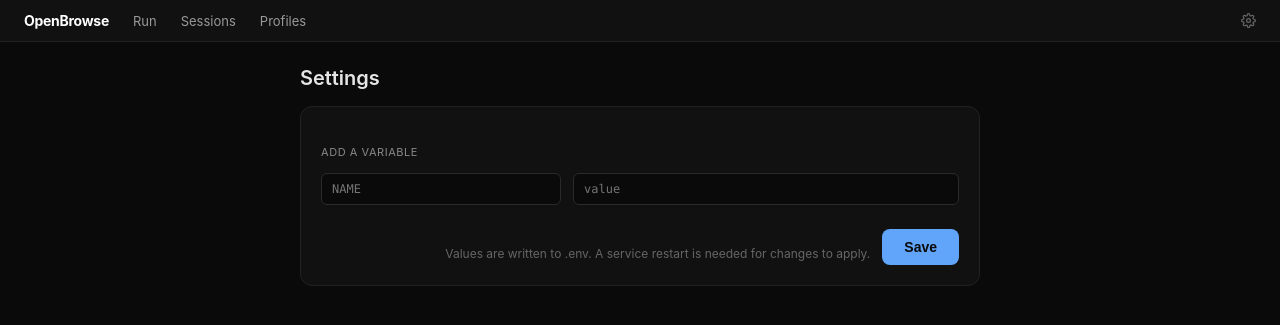
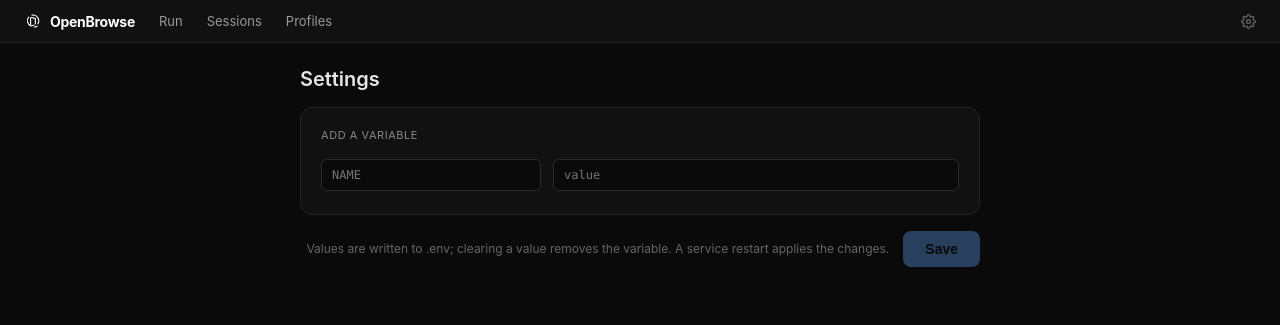
Before and after one commit to lujstn/openbrowse, a FastAPI app: template app/dashboard/templates/settings.html in a window 1280 px wide. Shown: the top 325 px of the page. Run offline with FastAPI, Linux system fonts and the light colour scheme; the template is opened without the code that fills it, so the values that code supplies are empty; some libraries are stand-ins or nearby versions.

Commit message:
feat: brand assets, settings redesign, session state clarity
The OpenBrowse logo ships as favicon and as a white mark in the navbar,
with the brand linking back to Run; page titles use a middle dot
instead of an em dash.

Settings: variables are grouped (Authentication, Model providers,
Runtime, Other) so user and password sit together; secrets are real
password inputs with an eye reveal showing the stored value; Save stays
disabled until something changes; clearing a value removes the
variable.

Sessions: the Live section only renders while browsers are active, and
the status palette is unified across pages so running (pulsing blue)
cannot be mistaken for done (solid green); the legacy green running dot
on the live grid is gone.

Profiles: the create-name field only appears after choosing Create (an
inline display was overriding the hidden attribute, so the form always
showed).

```diff
--- a/app/dashboard/routes.py
+++ b/app/dashboard/routes.py
@@ -37,15 +37,10 @@
 logger = logging.getLogger(__name__)
 
 _ENV_PATH = Path(__file__).resolve().parent.parent.parent / ".env"
-_KNOWN_ENV_VARS = [
-    "API_KEY",
-    "ANTHROPIC_API_KEY",
-    "OPENAI_API_KEY",
-    "CAPSOLVER_API_KEY",
-    "DASHBOARD_USER",
-    "DASHBOARD_PASSWORD",
-    "MAX_CONCURRENT_SESSIONS",
-    "DEFAULT_MODEL",
+_ENV_GROUPS: list[tuple[str, list[str]]] = [
+    ("Authentication", ["API_KEY", "DASHBOARD_USER", "DASHBOARD_PASSWORD"]),
+    ("Model providers", ["ANTHROPIC_API_KEY", "OPENAI_API_KEY", "CAPSOLVER_API_KEY"]),
+    ("Runtime", ["MAX_CONCURRENT_SESSIONS", "DEFAULT_MODEL"]),
 ]
 _SECRET_MARKERS = ("KEY", "PASSWORD", "TOKEN", "SECRET")
 
@@ -482,35 +477,37 @@
 @router.get("/settings", response_class=HTMLResponse)
 async def settings_page(request: Request):
     entries = _read_env_file()
-    keys = list(entries) + [k for k in _KNOWN_ENV_VARS if k not in entries]
-    rows = [
-        {
+    grouped_keys: set[str] = set()
+
+    def row(k: str) -> dict[str, Any]:
+        return {
             "key": k,
-            "value": "" if _is_secret_var(k) else entries.get(k, ""),
+            "value": entries.get(k, ""),
             "present": k in entries,
             "secret": _is_secret_var(k),
         }
-        for k in keys
-    ]
+
+    groups = []
+    for title, keys in _ENV_GROUPS:
+        grouped_keys.update(keys)
+        groups.append({"title": title, "rows": [row(k) for k in keys]})
+    other = [row(k) for k in entries if k not in grouped_keys]
+    if other:
+        groups.append({"title": "Other", "rows": other})
     return templates.TemplateResponse(
         request,
         "settings.html",
-        context={"rows": rows, "saved": request.query_params.get("saved") == "1"},
+        context={"groups": groups, "saved": request.query_params.get("saved") == "1"},
     )
 
 
 @router.post("/settings")
 async def settings_save(request: Request):
     form = await request.form()
-    entries = _read_env_file()
     new: dict[str, str] = {}
     for k, v in zip(form.getlist("key"), form.getlist("value")):
         k, v = str(k).strip(), str(v).strip()
-        if not k:
-            continue
-        if _is_secret_var(k) and not v and k in entries:
-            new[k] = entries[k]
-        elif v:
+        if k and v:
             new[k] = v
     _ENV_PATH.write_text("\n".join(f"{k}={v}" for k, v in new.items()) + "\n")
     return RedirectResponse("/settings?saved=1", status_code=303)
--- a/app/dashboard/templates/base.html
+++ b/app/dashboard/templates/base.html
@@ -4,6 +4,7 @@
     <meta charset="UTF-8" />
     <meta name="viewport" content="width=device-width, initial-scale=1.0" />
     <title>{% block title %}OpenBrowse{% endblock %}</title>
+    <link rel="icon" href="/static/openbrowse.ico" />
     <script src="https://unpkg.com/htmx.org@2.0.4"></script>
     <script src="https://unpkg.com/htmx-ext-sse@2.2.2/sse.js"></script>
     <style>
@@ -34,10 +35,20 @@
         align-items: center;
       }
       nav .brand {
+        display: inline-flex;
+        align-items: center;
+        gap: 8px;
         font-weight: 700;
         font-size: 14px;
         color: #fff;
         letter-spacing: -0.02em;
+      }
+      nav .brand:hover {
+        text-decoration: none;
+        color: #fff;
+      }
+      nav .brand svg {
+        color: #fff;
       }
       nav a {
         color: #999;
@@ -98,24 +109,29 @@
         height: 8px;
         border-radius: 50%;
       }
+      @keyframes statpulse {
+        0%, 100% { opacity: 0.45; }
+        50% { opacity: 1; }
+      }
       .status-running .status-dot {
-        background: #22c55e;
-        box-shadow: 0 0 6px #22c55e;
+        background: #60a5fa;
+        box-shadow: 0 0 6px rgba(96, 165, 250, 0.7);
+        animation: statpulse 1.6s ease-in-out infinite;
       }
       .status-created .status-dot {
-        background: #eab308;
+        background: #9ca3af;
       }
       .status-stopped .status-dot {
-        background: #666;
+        background: #6b7280;
       }
       .status-error .status-dot {
-        background: #ef4444;
+        background: #f87171;
       }
       .status-idle .status-dot {
-        background: #3b82f6;
+        background: #2dd4bf;
       }
       .status-expired .status-dot {
-        background: #666;
+        background: #6b7280;
       }
       .mono {
         font-family: "SF Mono", "Menlo", monospace;
@@ -163,7 +179,17 @@
   </head>
   <body>
     <nav>
-      <span class="brand">OpenBrowse</span>
+      <a class="brand" href="/">
+        <svg width="18" height="18" viewBox="0 0 512 512" fill="none" aria-hidden="true">
+          <g fill="none" stroke="currentColor" stroke-width="31.847" stroke-linecap="round" stroke-linejoin="round">
+            <path d="M290.705 369.914C290.705 369.914 210.213 396.956 210.213 396.956C206.233 398.293 201.92 398.257 197.962 396.856C148.001 379.164 115.992 340.272 102.051 289.137C88.11 238.002 100.116 183.282 134.184 142.681"></path>
+            <path d="M323.368 335.617C323.368 335.617 323.368 197.851 323.368 197.851C323.368 189.565 317.701 182.353 309.65 180.395C309.65 180.395 209.618 156.063 209.618 156.063C198.308 153.312 187.407 161.879 187.407 173.519C187.407 173.519 187.407 386.246 187.407 386.246"></path>
+            <path d="M227.468 87.842C290.827 75.641 355.374 102.279 391.688 155.613C428.002 208.947 429.129 278.765 394.556 333.244"></path>
+            <path d="M297.945 429.25C324.428 425.197 350.031 416.68 373.665 404.061"></path>
+          </g>
+        </svg>
+        OpenBrowse
+      </a>
       <a href="/">Run</a>
       <a href="/sessions">Sessions</a>
       <a href="/profiles">Profiles</a>
--- a/app/dashboard/templates/import.html
+++ b/app/dashboard/templates/import.html
@@ -1,4 +1,4 @@
-{% extends "base.html" %} {% block title %}Import from BU Cloud — OpenBrowse{% endblock %} {% block head %}
+{% extends "base.html" %} {% block title %}Import from BU Cloud · OpenBrowse{% endblock %} {% block head %}
 <style>
   .card {
     background: #111;
--- a/app/dashboard/templates/run.html
+++ b/app/dashboard/templates/run.html
@@ -1,4 +1,4 @@
-{% extends "base.html" %} {% block title %}Run — OpenBrowse{% endblock %} {%
+{% extends "base.html" %} {% block title %}Run · OpenBrowse{% endblock %} {%
 block head %}
 <style>
   .run-wrap {
--- a/app/dashboard/templates/session_detail.html
+++ b/app/dashboard/templates/session_detail.html
@@ -1,4 +1,4 @@
-{% extends "base.html" %} {% block title %}Session {{ session.id[:8] }} —
+{% extends "base.html" %} {% block title %}Session {{ session.id[:8] }} ·
 OpenBrowse{% endblock %} {% block head %}
 <style>
   .detail-layout {
@@ -422,7 +422,8 @@
   .j-num { color: #f59e0b; }
   .j-bool { color: #f472b6; }
   .j-null { color: #94a3b8; }
-  .status-d-running .status-dot { background: #60a5fa; box-shadow: 0 0 6px rgba(96, 165, 250, 0.7); }
+  @keyframes statpulse { 0%, 100% { opacity: 0.45; } 50% { opacity: 1; } }
+  .status-d-running .status-dot { background: #60a5fa; box-shadow: 0 0 6px rgba(96, 165, 250, 0.7); animation: statpulse 1.6s ease-in-out infinite; }
   .status-d-queued .status-dot { background: #9ca3af; }
   .no-live.queued { flex-direction: column; gap: 12px; }
   .queued-dot { width: 12px; height: 12px; border-radius: 50%; background: #9ca3af; animation: qpulse 2s ease-in-out infinite; }
--- a/app/dashboard/templates/settings.html
+++ b/app/dashboard/templates/settings.html
@@ -1,4 +1,4 @@
-{% extends "base.html" %} {% block title %}Settings — OpenBrowse{% endblock %}
+{% extends "base.html" %} {% block title %}Settings · OpenBrowse{% endblock %}
 {% block head %}
 <style>
   .settings-wrap {
@@ -9,18 +9,22 @@
     background: #111;
     border: 1px solid #222;
     border-radius: 12px;
-    padding: 20px;
+    padding: 20px 20px 16px;
+    margin-bottom: 16px;
+  }
+  .group-title {
+    color: #888;
+    font-size: 11px;
+    text-transform: uppercase;
+    letter-spacing: 0.05em;
+    margin-bottom: 10px;
   }
   .env-row {
     display: grid;
-    grid-template-columns: 240px 1fr;
+    grid-template-columns: 220px 1fr;
     gap: 12px;
     align-items: center;
-    padding: 8px 0;
-    border-bottom: 1px solid #1a1a1a;
-  }
-  .env-row:last-of-type {
-    border-bottom: none;
+    padding: 7px 0;
   }
   .env-key {
     font-family: "SF Mono", "Menlo", monospace;
@@ -29,11 +33,17 @@
   }
   .env-key .unset {
     color: #555;
-    font-family: inherit;
+    font-family: -apple-system, BlinkMacSystemFont, sans-serif;
     font-size: 11px;
     margin-left: 6px;
   }
-  .env-row input {
+  .env-value-wrap {
+    position: relative;
+    display: flex;
+    align-items: center;
+  }
+  .env-row input[name="value"],
+  .env-row input.env-new-key {
     background: #0a0a0a;
     border: 1px solid #2a2a2a;
     border-radius: 6px;
@@ -43,41 +53,57 @@
     padding: 8px 10px;
     width: 100%;
   }
+  .env-value-wrap.has-reveal input[name="value"] {
+    padding-right: 36px;
+  }
   .env-row input:focus {
     outline: none;
     border-color: #60a5fa;
   }
-  .env-row input.env-new-key {
-    color: #9ca3af;
-  }
   .reveal-btn {
+    position: absolute;
+    right: 6px;
     background: none;
     border: none;
-    color: #666;
+    color: #555;
     cursor: pointer;
-    font-size: 12px;
-    padding: 0 6px;
+    padding: 4px;
+    display: inline-flex;
+    align-items: center;
+    border-radius: 4px;
   }
   .reveal-btn:hover {
     color: #e5e5e5;
   }
-  .env-value-wrap {
-    display: flex;
-    align-items: center;
-    gap: 4px;
+  .reveal-btn svg {
+    width: 15px;
+    height: 15px;
+    stroke: currentColor;
+    fill: none;
+    stroke-width: 2;
+    stroke-linecap: round;
+    stroke-linejoin: round;
   }
-  .settings-note {
-    color: #666;
-    font-size: 12px;
-    margin-top: 14px;
-    line-height: 1.5;
+  .reveal-btn .eye-off {
+    display: none;
+  }
+  .reveal-btn.revealed .eye {
+    display: none;
+  }
+  .reveal-btn.revealed .eye-off {
+    display: inline;
   }
   .settings-actions {
     display: flex;
     justify-content: flex-end;
     align-items: center;
-    gap: 12px;
-    margin-top: 16px;
+    gap: 14px;
+    margin-top: 4px;
+  }
+  .settings-note {
+    color: #666;
+    font-size: 12px;
+    line-height: 1.5;
   }
   .save-btn {
     background: #60a5fa;
@@ -92,6 +118,13 @@
   .save-btn:hover {
     background: #7db8fb;
   }
+  .save-btn:disabled {
+    opacity: 0.35;
+    cursor: not-allowed;
+  }
+  .save-btn:disabled:hover {
+    background: #60a5fa;
+  }
   .saved-banner {
     background: #0d1f16;
     border: 1px solid #1d4029;
@@ -101,13 +134,6 @@
     font-size: 13px;
     margin-bottom: 16px;
   }
-  .section-sub {
-    color: #888;
-    font-size: 11px;
-    text-transform: uppercase;
-    letter-spacing: 0.05em;
-    margin: 18px 0 6px;
-  }
 </style>
 {% endblock %} {% block content %}
 <div class="settings-wrap">
@@ -115,35 +141,45 @@
   {% if saved %}
   <div class="saved-banner">Saved. Changes take effect after the service restarts.</div>
   {% endif %}
-  <form class="settings-card" method="post" action="/settings">
-    {% for row in rows %}
+  <form id="settings-form" method="post" action="/settings">
+    {% for group in groups %}
+    <div class="settings-card">
+      <div class="group-title">{{ group.title }}</div>
+      {% for row in group.rows %}
       <div class="env-row">
         <span class="env-key">{{ row.key }}{% if not row.present %}<span class="unset">not set</span>{% endif %}</span>
-      <span class="env-value-wrap">
+        <span class="env-value-wrap{% if row.secret %} has-reveal{% endif %}">
           <input type="hidden" name="key" value="{{ row.key }}" />
+          <input
+            type="{{ 'password' if row.secret else 'text' }}"
+            name="value"
+            value="{{ row.value }}"
+            autocomplete="off"
+            spellcheck="false"
+          />
           {% if row.secret %}
-        <input
-          type="password"
-          name="value"
-          value=""
-          autocomplete="off"
-          placeholder="{{ 'hidden — leave blank to keep' if row.present else 'not set' }}"
-        />
-        <button type="button" class="reveal-btn" title="Show/hide">👁</button>
-        {% else %}
-        <input type="text" name="value" value="{{ row.value }}" autocomplete="off" />
+          <button type="button" class="reveal-btn" title="Show value" aria-label="Show value">
+            <svg class="eye" viewBox="0 0 24 24"><path d="M1 12s4-8 11-8 11 8 11 8-4 8-11 8-11-8-11-8z"/><circle cx="12" cy="12" r="3"/></svg>
+            <svg class="eye-off" viewBox="0 0 24 24"><path d="M17.94 17.94A10.07 10.07 0 0 1 12 20c-7 0-11-8-11-8a18.45 18.45 0 0 1 5.06-5.94"/><path d="M9.9 4.24A9.12 9.12 0 0 1 12 4c7 0 11 8 11 8a18.5 18.5 0 0 1-2.16 3.19"/><path d="M14.12 14.12A3 3 0 1 1 9.88 9.88"/><line x1="1" y1="1" x2="23" y2="23"/></svg>
+          </button>
           {% endif %}
         </span>
       </div>
       {% endfor %}
-    <div class="section-sub">Add a variable</div>
-    <div class="env-row" style="border-bottom: none">
-      <input class="env-new-key" type="text" name="key" value="" placeholder="NAME" autocomplete="off" />
-      <input type="text" name="value" value="" placeholder="value" autocomplete="off" />
+    </div>
+    {% endfor %}
+    <div class="settings-card">
+      <div class="group-title">Add a variable</div>
+      <div class="env-row">
+        <input class="env-new-key" type="text" name="key" value="" placeholder="NAME" autocomplete="off" spellcheck="false" />
+        <span class="env-value-wrap">
+          <input type="text" name="value" value="" placeholder="value" autocomplete="off" spellcheck="false" />
+        </span>
+      </div>
     </div>
     <div class="settings-actions">
-      <span class="settings-note">Values are written to .env. A service restart is needed for changes to apply.</span>
-      <button class="save-btn" type="submit">Save</button>
+      <span class="settings-note">Values are written to .env; clearing a value removes the variable. A service restart applies the changes.</span>
+      <button class="save-btn" type="submit" disabled>Save</button>
     </div>
   </form>
 </div>
@@ -151,8 +187,26 @@
   document.querySelectorAll(".reveal-btn").forEach(function (btn) {
     btn.addEventListener("click", function () {
       var input = btn.parentElement.querySelector("input[name=value]");
-      input.type = input.type === "password" ? "text" : "password";
+      var show = input.type === "password";
+      input.type = show ? "text" : "password";
+      btn.classList.toggle("revealed", show);
+      btn.title = show ? "Hide value" : "Show value";
     });
   });
+  (function () {
+    var form = document.getElementById("settings-form");
+    var save = form.querySelector(".save-btn");
+    function dirty() {
+      return Array.prototype.some.call(
+        form.querySelectorAll("input[name=value], input.env-new-key"),
+        function (i) {
+          return i.value !== i.defaultValue;
+        }
+      );
+    }
+    form.addEventListener("input", function () {
+      save.disabled = !dirty();
+    });
+  })();
 </script>
 {% endblock %}
--- a/app/main.py
+++ b/app/main.py
@@ -5,6 +5,7 @@
 import asyncio
 import logging
 import os
+from pathlib import Path
 from contextlib import asynccontextmanager
 
 # @nonobvious(forced-by): browser-use reads this env var ONCE at module import to
@@ -15,6 +16,7 @@
 
 from fastapi import FastAPI
 from fastapi.middleware.cors import CORSMiddleware
+from fastapi.staticfiles import StaticFiles
 
 from app.agent.pool import pool
 from app.api.profiles import router as profiles_router
@@ -87,6 +89,11 @@
     allow_headers=["*"],
 )
 
+app.mount(
+    "/static",
+    StaticFiles(directory=str(Path(__file__).parent / "dashboard" / "static")),
+    name="static",
+)
 app.include_router(sessions_router)
 app.include_router(profiles_router)
 app.include_router(import_router)
```
Also changed, not shown: app/dashboard/templates/profiles.html (+12 -6 lines), app/dashboard/templates/sessions.html (+8 -7 lines), tests/test_dashboard.py (+22 -9 lines), app/dashboard/static/openbrowse.ico (added), app/dashboard/static/openbrowse.svg (added). Lines whose indentation alone changed are shown as unchanged.
